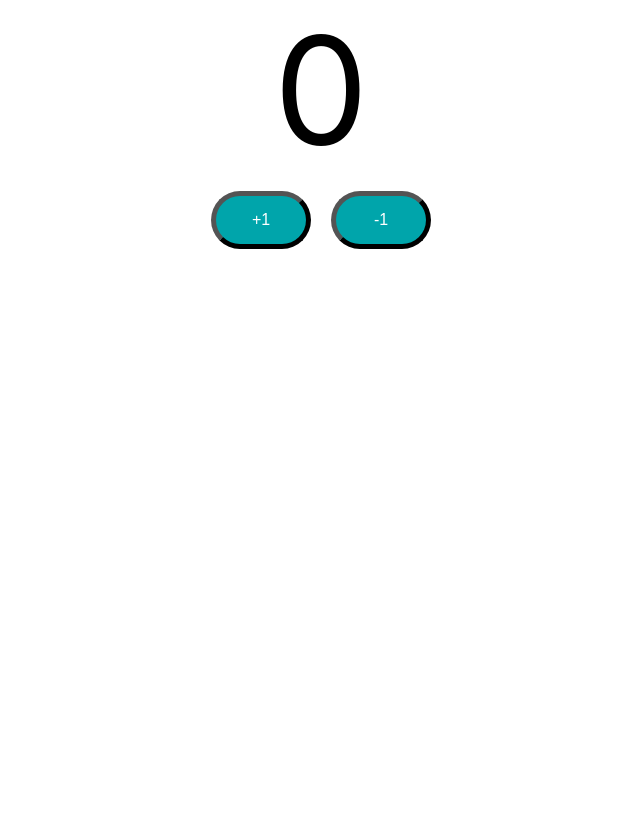
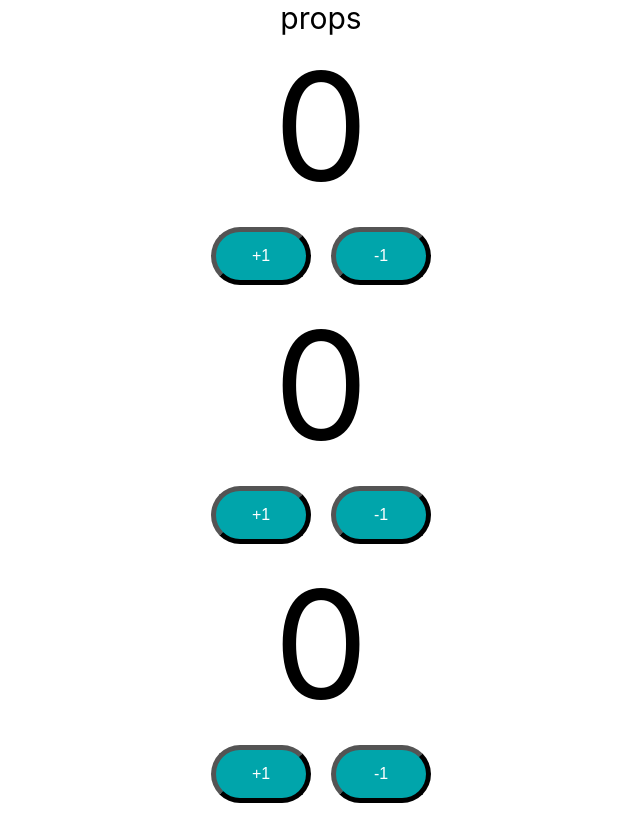
Before and after one commit to roshan395/counter-react, a React (Create React App) app: page / in a window 1280 px wide. Shown: the whole page, without its empty margins (319-959 px from the left). Built offline with nearby package versions, Linux system fonts and the light colour scheme.

Commit message:
tradational approach of adding properties

```diff
--- a/src/App.js
+++ b/src/App.js
@@ -1,12 +1,26 @@
 import './App.css';
 import Counter from './components/counter/Counter';
 
+//passing properties in components
 function App() {
   return (
     <div className="App">
+      <PlayingWithProps property1="value1" property2="value2"></PlayingWithProps>
+      <Counter></Counter>
+      <Counter></Counter>
       <Counter></Counter>
     </div>
   );
 }
 
+function PlayingWithProps(properties) {
+  //tradational approach of passing properties
+  console.log(properties)
+  console.log(properties.property1)
+  console.log(properties.property2)
+  return (
+    <div>props</div>
+  )
+}
+
 export default App;
```
